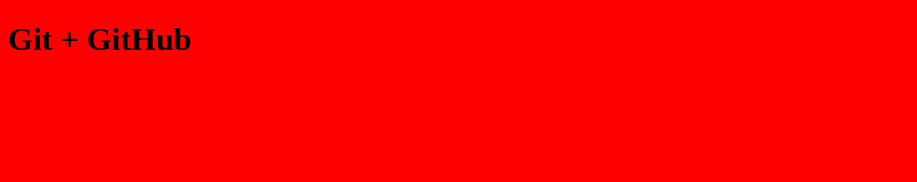
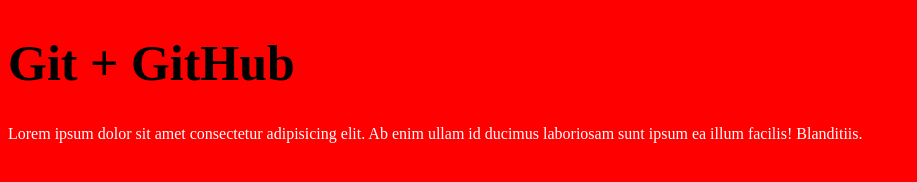
Before and after one commit to CrazyDog1811/gittest, a plain HTML site: page index.html in a window 1280 px wide. Shown: the whole page, without its empty margins (0-917 px from the left). Drawn offline with Linux system fonts and the light colour scheme.

Commit message:
second commit

```diff
--- a/css/style.css
+++ b/css/style.css
@@ -1,3 +1,9 @@
 body {
     background-color: red;
 }
+p {
+    color: #ffffff;
+}
+h1 {
+    font-size: 50px;
+}
--- a/index.html
+++ b/index.html
@@ -8,5 +8,6 @@
 </head>
 <body>
     <h1>Git + GitHub</h1>
+    <p>Lorem ipsum dolor sit amet consectetur adipisicing elit. Ab enim ullam id ducimus laboriosam sunt ipsum ea illum facilis! Blanditiis.</p>
 </body>
 </html>
```
